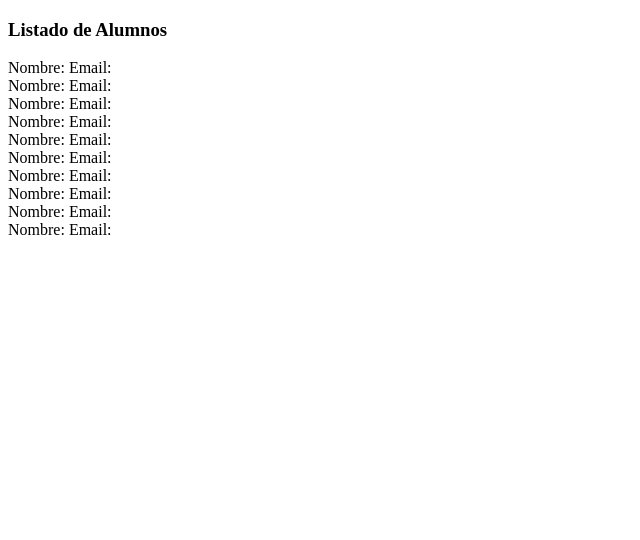
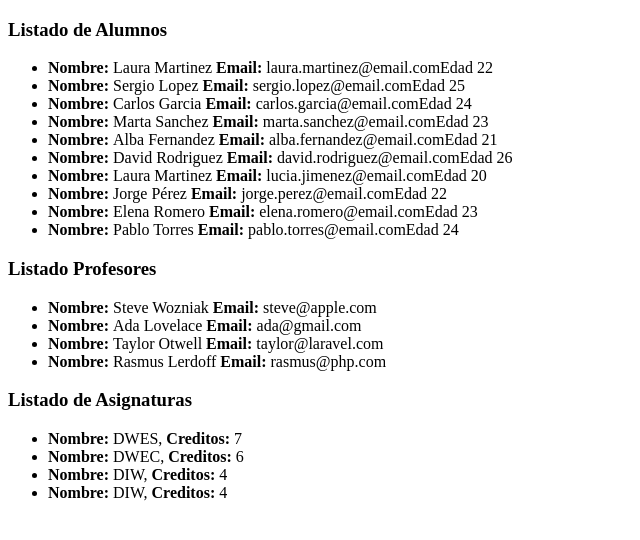
Before and after one commit to SRCadavieco/Tarea2, a PHP site: page / in a window 1280 px wide. Shown: the part 108-648 px from the top of the page, without its empty margins (0-640 px from the left). Run offline with PHP 8.4, Linux system fonts and the light colour scheme.

Commit message:
Creacion de los objetos alumno,profesor,asignaturas, + correccion de errores de la declaracion del constructor de miembro

```diff
--- a/clases/Alumno.php
+++ b/clases/Alumno.php
@@ -1,5 +1,5 @@
 <?php
-class Alumnos extends Miembro
+class Alumno extends Miembro
 {
     protected $asignaturas;
     protected $cursoabonado;
@@ -42,43 +42,46 @@ class Alumnos extends Miembro
         array_diff($this->asignaturas,$idAsignatura);
 
     }
-    public function crearAlumnosMuestra(){
+    public function crearAlumnosMuestra(): array{
         $alumnosMuestra=array();
 
 
-$a1 = new Alumnos(1, "Laura", "Martinez", "laura.martinez@email.com", 22);
+$a1 = new Alumno(1, "Laura", "Martinez", "laura.martinez@email.com", 22);
 $alumnosMuestra[] = $a1;
 
-$a2 = new Alumnos(2, "Sergio", "Lopez", "sergio.lopez@email.com", 25);
+$a2 = new Alumno(2, "Sergio", "Lopez", "sergio.lopez@email.com", 25);
 $alumnosMuestra[] = $a2;
 
-$a3 = new Alumnos(3, "Carlos", "Garcia", "carlos.garcia@email.com", 24);
+$a3 = new Alumno(3, "Carlos", "Garcia", "carlos.garcia@email.com", 24);
 $alumnosMuestra[] = $a3;
 
-$a4 = new Alumnos(4, "Marta", "Sanchez", "marta.sanchez@email.com", 23);
+$a4 = new Alumno(4, "Marta", "Sanchez", "marta.sanchez@email.com", 23);
 $alumnosMuestra[] = $a4;
 
-$a5 = new Alumnos(5, "Alba", "Fernandez", "alba.fernandez@email.com", 21);
+$a5 = new Alumno(5, "Alba", "Fernandez", "alba.fernandez@email.com", 21);
 $alumnosMuestra[] = $a5;
 
-$a6 = new Alumnos(6, "David", "Rodriguez", "david.rodriguez@email.com", 26);
+$a6 = new Alumno(6, "David", "Rodriguez", "david.rodriguez@email.com", 26);
 $alumnosMuestra[] = $a6;
 
-$a7 = new Alumnos(7, "Laura", "Martinez", "lucia.jimenez@email.com", 20);
+$a7 = new Alumno(7, "Laura", "Martinez", "lucia.jimenez@email.com", 20);
 $alumnosMuestra[] = $a7;
 
-$a8 = new Alumnos(8, "Jorge", "Pérez", "jorge.perez@email.com", 22);
+$a8 = new Alumno(8, "Jorge", "Pérez", "jorge.perez@email.com", 22);
 $alumnosMuestra[] = $a8;
 
-$a9 = new Alumnos(9, "Elena", "Romero", "elena.romero@email.com", 23);
+$a9 = new Alumno(9, "Elena", "Romero", "elena.romero@email.com", 23);
 $alumnosMuestra[] = $a9;
 
-$a10 = new Alumnos(10, "Pablo", "Torres", "pablo.torres@email.com", 24);
+$a10 = new Alumno(10, "Pablo", "Torres", "pablo.torres@email.com", 24);
 $alumnosMuestra[] = $a10;
 
 
 
     return $alumnosMuestra;}
 
+public function __toString(){
+return parent::__toString(). "Edad ". $this->edad;
 
 }
+}
--- a/clases/Asignaturas.php
+++ b/clases/Asignaturas.php
@@ -23,6 +23,10 @@ class Asignaturas {
 
     return $asignaturas;}
 
+    public function __tostring(){
+
+        return "<b>Nombre: </b> ".$this->nombre.", <b>Creditos: </b>". $this->creditos;
+    }
 
 
 
--- a/clases/Miembro.php
+++ b/clases/Miembro.php
@@ -7,10 +7,10 @@
 
 
     public function __construct($id,$nombre,$apellidos,$email){
-        $this->$id = $id;
-        $this->$nombre=$nombre;
-        $this->$apellidos=$apellidos;
-        $this->$email=$email;
+        $this->id = $id;
+        $this->nombre=$nombre;
+        $this->apellidos=$apellidos;
+        $this->email=$email;
 
     }
 
@@ -103,6 +103,6 @@
 
     public function __toString()
 {
-    return  "Nombre: ".$this->nombre . " " . $this->apellidos  . "Email: " .  $this->email;
+    return  "<b>Nombre: </b>".$this->nombre . " " . $this->apellidos  . " <b>Email: </b> " .  $this->email;
 }
     }
--- a/clases/Profesores.php
+++ b/clases/Profesores.php
@@ -9,7 +9,7 @@ class Profesores extends Miembro{
         $this->asignatura=$asignatura;
     }
     function crearProfesoresDeMuestra(){
-        $profesores = array(); // Inicializas el array vacío
+        $profesores = array();
 
         $p1 = new Profesores(1, "Steve", "Wozniak", "steve@apple.com", "DWES");
         $profesores[] = $p1;
@@ -24,6 +24,10 @@ class Profesores extends Miembro{
         $profesores[] = $p4;
 
         return $profesores;}
+        public function __toString(){
+return parent::__toString();
+
+}
 
 
 
--- a/index.php
+++ b/index.php
@@ -8,12 +8,12 @@
         h1{
             text-align: center;
         }
-        ul{
+        nav>ul{
             display: flex;
             justify-content: center;
         }
 
-        li{
+        nav>ul>a>li{
             list-style:none;
             margin: 0.75 rem;
             padding: 5px;
@@ -55,20 +55,46 @@
     </header>
         <main>
         <h3>Listado de Alumnos</h3>
+        <ul>
         <?php
          include("clases/Miembro.php");
          include("clases/Alumno.php");
          include("clases/Profesores.php");
          include("clases/Asignaturas.php");
 
-         $alumnos = new Alumnos(0,"","","",0);
-         $alumnosCreados=$alumnos ->crearAlumnosMuestra();
+         $alumno = new Alumno(0,"","","",0);
+         $alumnosCreados  = $alumno ->crearAlumnosMuestra();
+
          foreach ($alumnosCreados as $alumno){
-            echo $alumno . "<br>";
+            echo "<li>".$alumno . "</li>";
          }
+        ?>
+        </ul>
 
+        <h3>Listado Profesores</h3>
+        <ul>
+
+        <?php
+        $profesor = new Profesores(0,"","","",0);
+        $profesoresCreados = $profesor ->crearProfesoresDeMuestra();
+        foreach ($profesoresCreados as $profesor){
+           echo "<li>".$profesor . "</li>";
+        }
         ?>
+        </ul>
 
+
+        <h3>Listado de Asignaturas</h3>
+        <ul>
+        <?php
+        $asignaturas = new Asignaturas(0,"",0);
+        $asignaturasCreadas = $asignaturas ->crearAsignaturasDeMuestra();
+        foreach ($asignaturasCreadas as $asignatura){
+           echo "<li>".$asignatura . "</li>";
+        }
+       ?>
+
+</ul>
 
 
 
--- a/triangulo.php
+++ b/triangulo.php
@@ -53,5 +53,9 @@
     </ul>
     </nav>
     </header>
+
+
+
+
 </body>
 </html>
```
